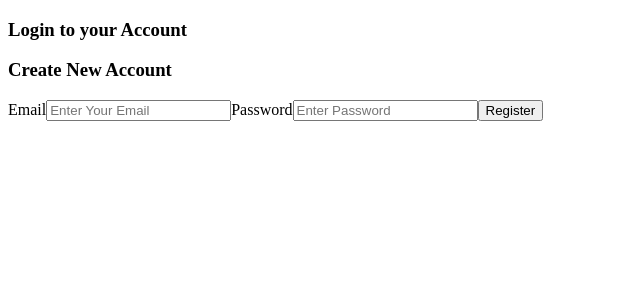
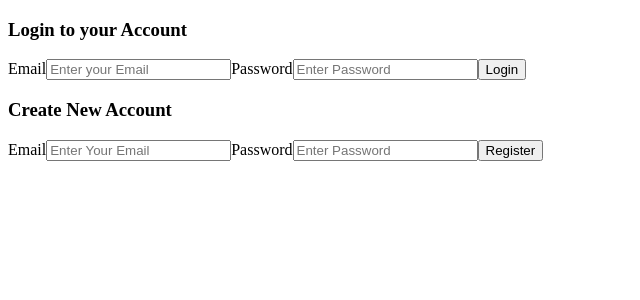
Before and after one commit to FIDELIS-TUWEI/Blog-App-MERN, a React (Vite) app: page / in a window 1280 px wide. Shown: the top 300 px of the page, without its empty margins (0-640 px from the left). Built offline with nearby package versions, Linux system fonts and the light colour scheme.

Commit message:
login form created

```diff
--- a/src/pages/Login.jsx
+++ b/src/pages/Login.jsx
@@ -3,6 +3,21 @@
         <>
             <form>
                 <h3>Login to your Account</h3>
+                <label htmlFor="email">Email</label>
+                <input
+                    type="text"
+                    placeholder="Enter your Email"
+                    required
+                />
+
+                <label htmlFor="password">Password</label>
+                <input
+                    type="password"
+                    placeholder="Enter Password"
+                    required
+                />
+
+                <button type="submit">Login</button>
             </form>
         </>
      );
```
